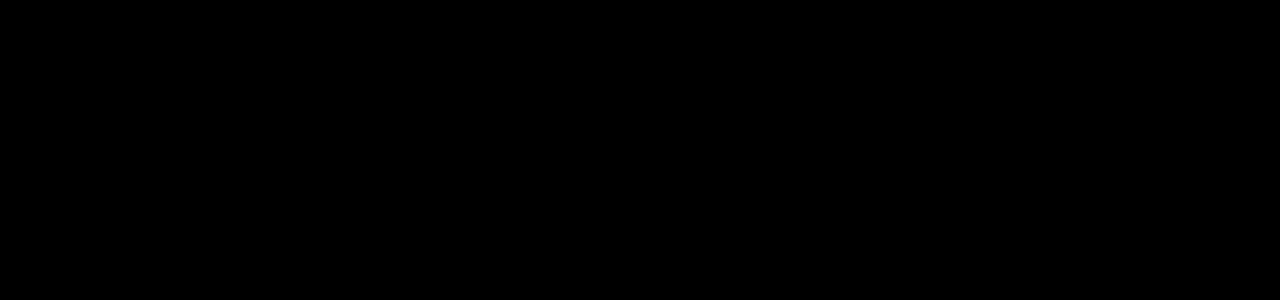
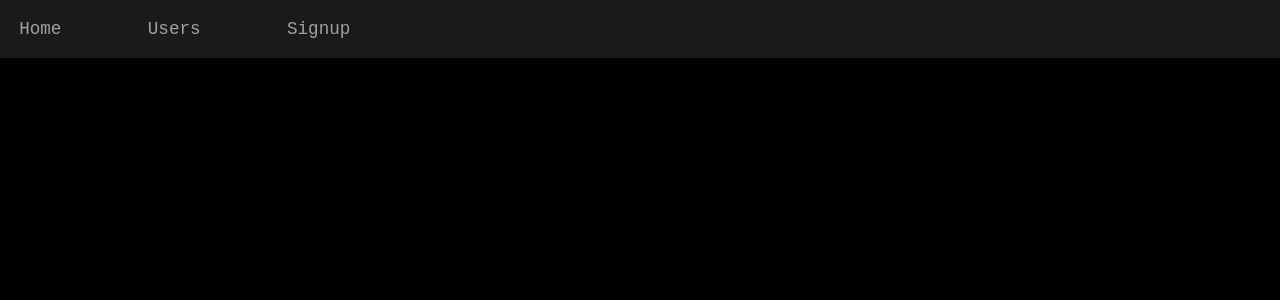
Before and after one commit to PROMCz11/sveltekit-cloudflare-user-auth, a SvelteKit app: page /testing in a window 1280 px wide. Shown: the top 300 px of the page. Built offline with nearby package versions, Linux system fonts and the light colour scheme.

Commit message:
adding a users page with its own api routes for demonstration purposes

```diff
--- a/src/global.css
+++ b/src/global.css
@@ -90,3 +90,12 @@
     border-radius: 0;
     border: 1px solid #a1a1a166;
 }
+
+a {
+    color: #a1a1a1;
+    text-decoration: none;
+}
+
+a:hover {
+    color: white;
+}
--- a/src/routes/+layout.svelte
+++ b/src/routes/+layout.svelte
@@ -1,5 +1,47 @@
 <script>
     import "../../src/global.css";
+    import { page } from "$app/stores";
+    $: home = $page.url.pathname === "/";
+    $: users = $page.url.pathname === "/users";
+    $: signup = $page.url.pathname === "/signup";
 </script>
 
+<nav>
+    <ul>
+        <li><a class:active={home} href="/">Home</a></li>
+        <li><a class:active={users} href="users">Users</a></li>
+        <li><a class:active={signup} href="signup">Signup</a></li>
+    </ul>
+</nav>
+
 <slot></slot>
+
+<style>
+    nav {
+        position: fixed;
+        top: 0;
+        left: 0;
+        right: 0;
+        font-size: 1.1rem;
+        padding: 1rem;
+        background-color: #1a1a1a;
+    }
+
+    ul {
+        padding: 0;
+        margin: 0;
+        list-style: none;
+        display: flex;
+        align-items: center;
+        gap: 5rem;
+    }
+
+    a {
+        padding: .2rem;
+    }
+
+    a.active {
+        background-color: white;
+        color: black;
+    }
+</style>
--- a/src/routes/+page.svelte
+++ b/src/routes/+page.svelte
@@ -9,6 +9,10 @@
 
 <style>
     main {
+        min-height: 100vh;
+        min-height: 100svh;
         padding: .5rem;
+        display: grid;
+        place-content: center;
     }
 </style>
--- /dev/null
+++ b/src/routes/api/users/+server.js
@@ -0,0 +1,9 @@
+import { supabase } from "$lib/supabaseClient";
+import { json } from "@sveltejs/kit";
+
+export const GET = async () => {
+    const { data } = await supabase
+    .from("users")
+    .select("*");
+    return json(data);
+}
--- /dev/null
+++ b/src/routes/api/users/delete/+server.js
@@ -0,0 +1,11 @@
+import { supabase } from "$lib/supabaseClient";
+import { json } from "@sveltejs/kit";
+
+export const DELETE = async ({ request }) => {
+    const { userID } = await request.json();
+    const { data } = await supabase
+    .from('users')
+    .delete()
+    .eq('userID', userID);
+    return json(userID);
+}
--- /dev/null
+++ b/src/routes/users/+page.js
@@ -0,0 +1,5 @@
+export const load = async ({ fetch }) => {
+    const res = await fetch("/api/users");
+    const users = await res.json();
+    return {users};
+}
```
Also changed, not shown: src/routes/+page.server.js (+0 -10 lines), src/routes/users/+page.svelte (added, +66 -0 lines).
